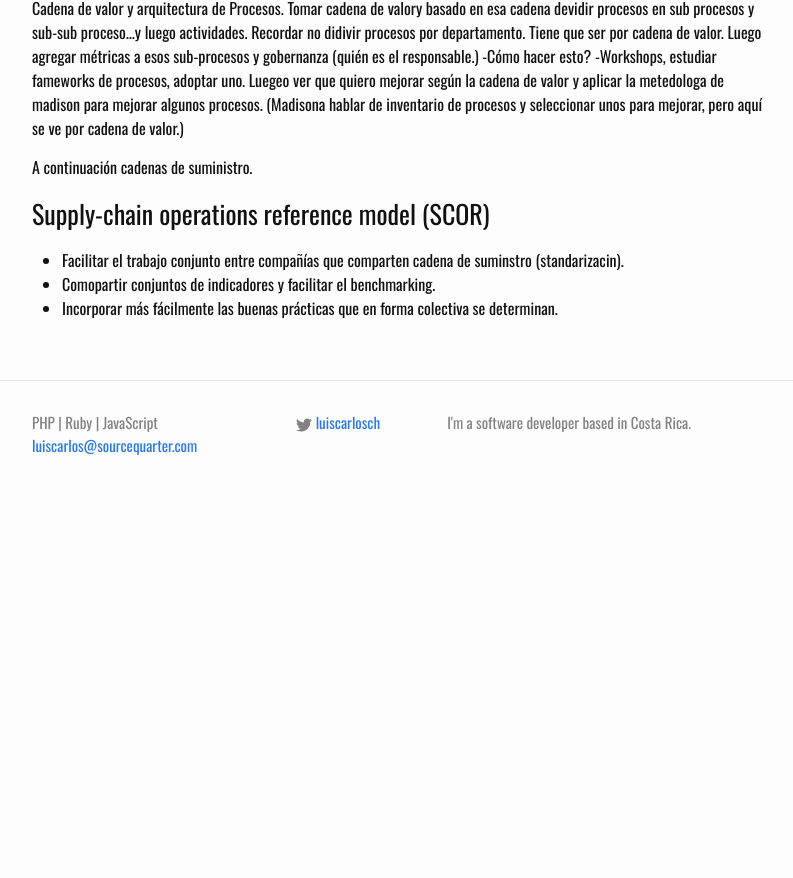
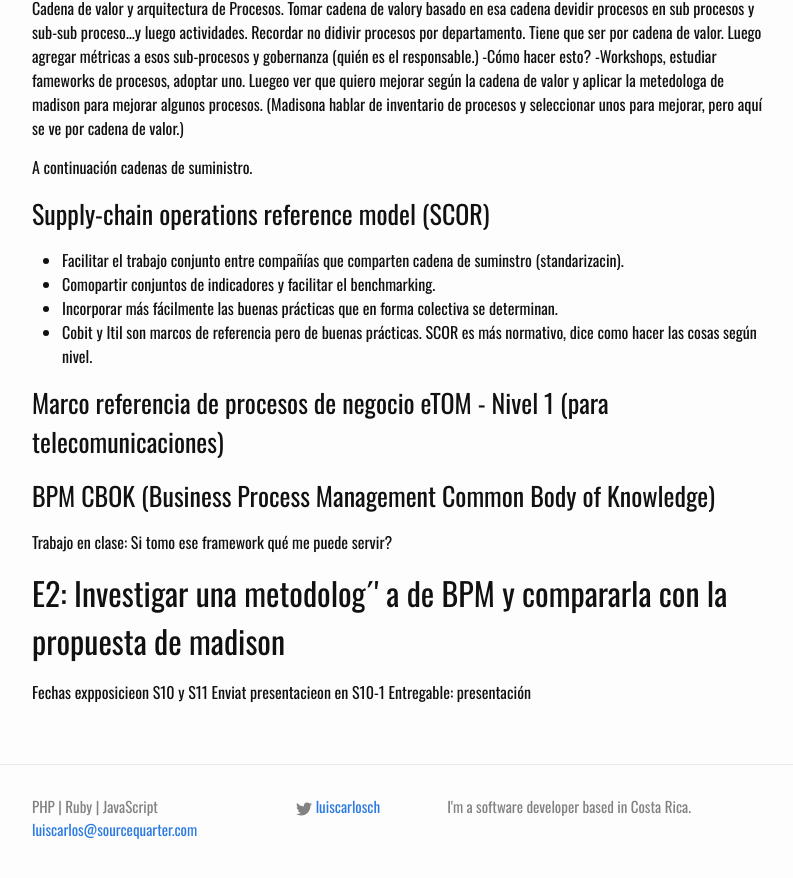
Before and after one commit to lucachaco/sourcequarter-lander, a Jekyll site: the page built from _posts/2017-08-03-bpm.md, in a window 1280 px wide and 900 px high, scrolled down 2253 px. Shown: the top 878 px of the window, without its empty margins (238-1031 px from the left). Built offline with Jekyll 4.4.1, drawn with Linux system fonts in a browser that asks for light colours; our own code applies the rules of GitHub Pages for plain Markdown files; before the commit the page ends 2769 px from its top, so only the background shows below that.

Commit message:
Update 2017-08-03-bpm.md

```diff
--- a/_posts/2017-08-03-bpm.md
+++ b/_posts/2017-08-03-bpm.md
@@ -103,3 +103,14 @@ A continuación cadenas de suministro.
 - Facilitar el trabajo conjunto entre compañías que comparten cadena de suminstro (standarizacin).
 - Comopartir conjuntos de indicadores y facilitar el benchmarking.
 - Incorporar más fácilmente las buenas prácticas que en forma colectiva se determinan.
+- Cobit y Itil son marcos de referencia pero de buenas prácticas. SCOR es más normativo, dice como hacer las cosas según nivel.
+
+### Marco referencia de procesos de negocio eTOM - Nivel 1 (para telecomunicaciones)
+### BPM CBOK (Business Process Management Common Body of Knowledge)
+Trabajo en clase:
+Si tomo ese framework qué me puede servir?
+
+## E2: Investigar una metodolog´ʼa de BPM y compararla con la propuesta de madison
+Fechas expposicieon S10 y S11
+Enviat presentacieon en S10-1
+Entregable: presentación
```
